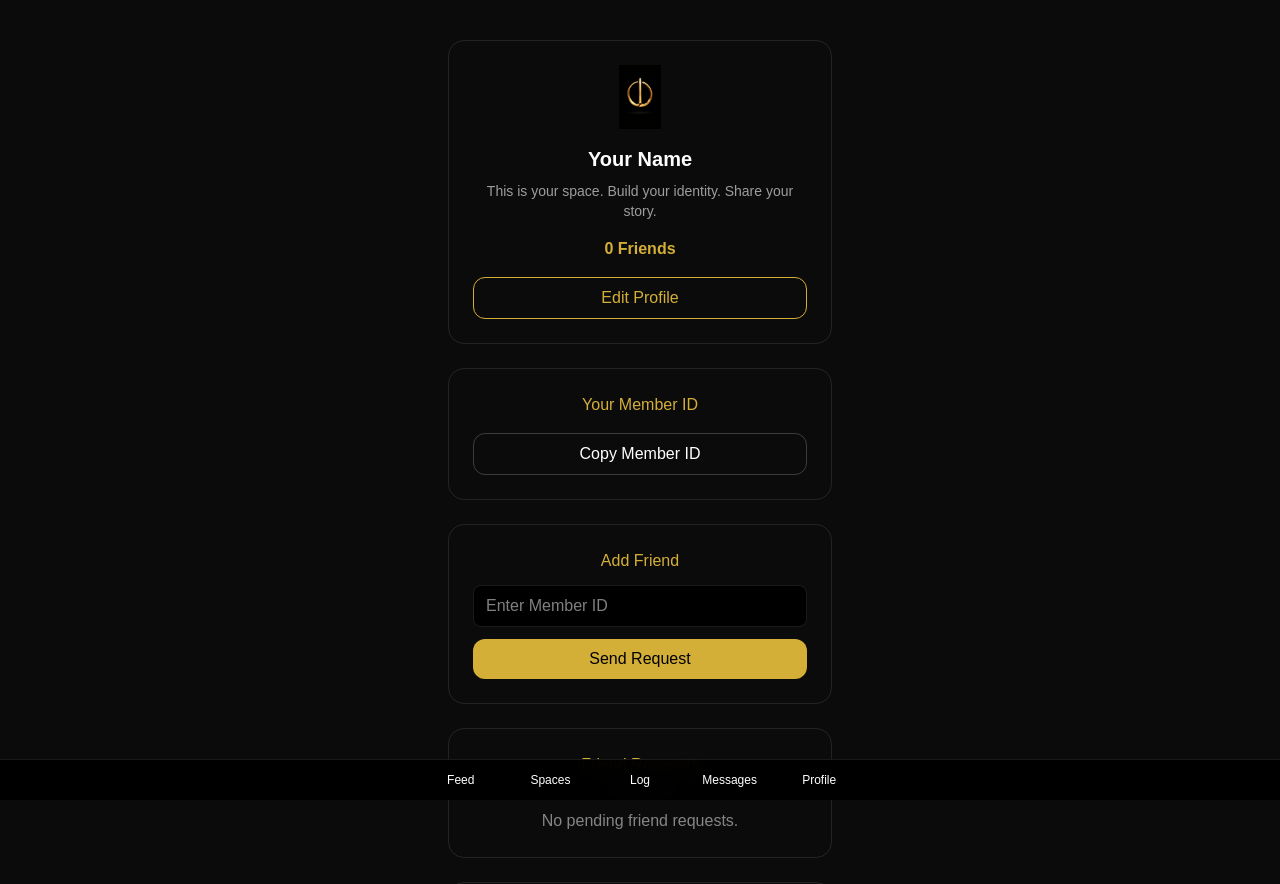
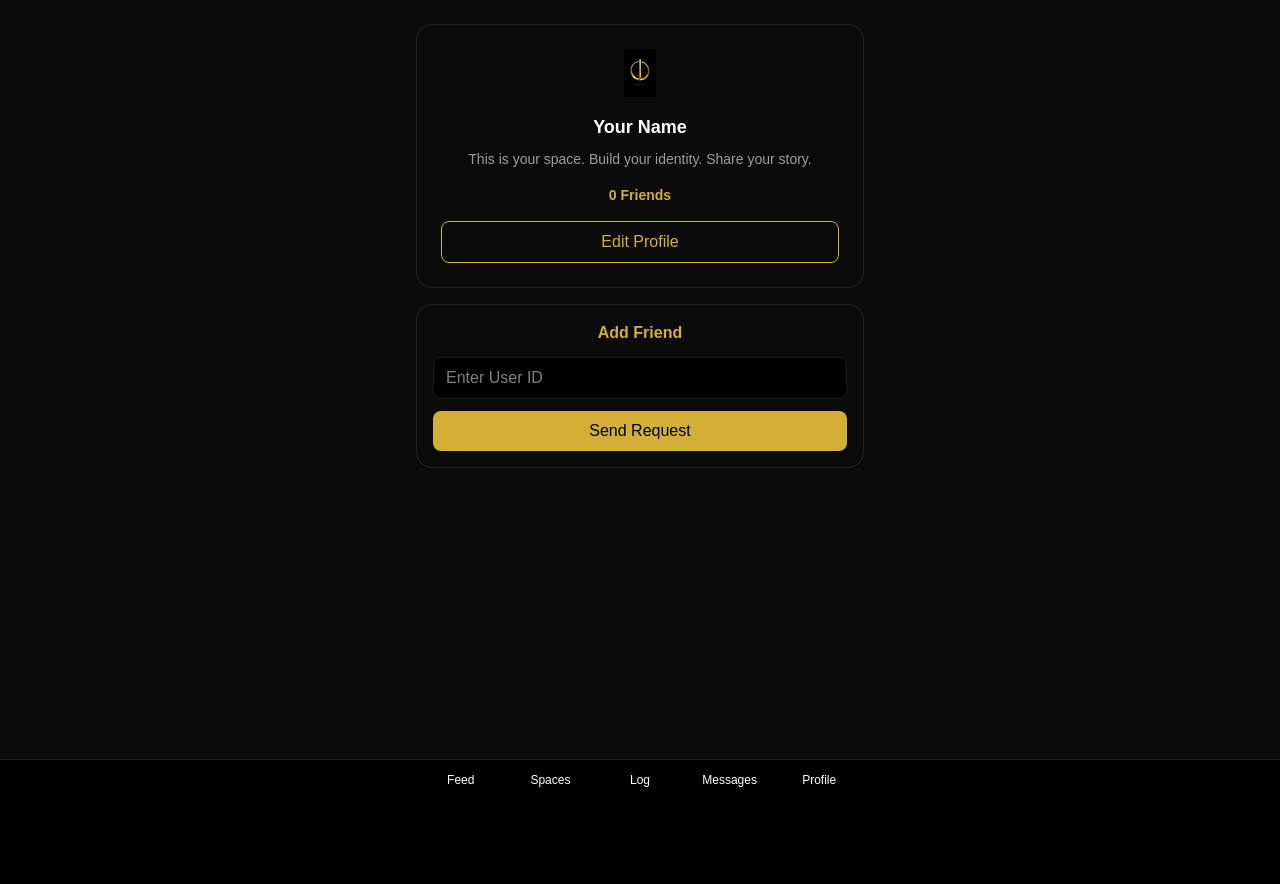
Before and after one commit to thewarnetworkpodcast-lgtm/war-network-beta, a Next.js app: page /profile in a window 1280 px wide. Shown: the top 884 px of the page. Built offline with nearby package versions, Linux system fonts and the light colour scheme.

Commit message:
removed member id, cleaned profile UI

```diff
--- a/app/profile/page.tsx
+++ b/app/profile/page.tsx
@@ -3,41 +3,20 @@
 import { useEffect, useState } from "react";
 import { supabase } from "../lib/supabaseClient";
 
-type FriendRequest = {
-  id: string;
-  sender_id: string;
-  receiver_id: string;
-  status: "pending" | "accepted" | "declined";
-  created_at: string;
-};
-
-type Friend = {
-  id: string;
-  user_id: string;
-  friend_id: string;
-  created_at: string;
-};
-
 export default function ProfilePage() {
-  const [userId, setUserId] = useState<string>("");
   const [profileName, setProfileName] = useState("Your Name");
   const [profileBio, setProfileBio] = useState(
     "This is your space. Build your identity. Share your story."
   );
-
-  const [friendRequests, setFriendRequests] = useState<FriendRequest[]>([]);
-  const [friends, setFriends] = useState<Friend[]>([]);
-  const [targetId, setTargetId] = useState("");
-  const [statusMsg, setStatusMsg] = useState("");
-  const [loading, setLoading] = useState(true);
+  const [friendsCount, setFriendsCount] = useState(0);
+  const [targetUserId, setTargetUserId] = useState("");
+  const [userId, setUserId] = useState("");
 
   useEffect(() => {
-    loadProfilePage();
+    loadProfile();
   }, []);
 
-  async function loadProfilePage() {
-    setLoading(true);
-
+  async function loadProfile() {
     const {
       data: { user },
     } = await supabase.auth.getUser();
@@ -46,211 +25,83 @@
 
     setUserId(user.id);
 
-    const { data: requests } = await supabase
-      .from("friend_requests")
-      .select("*")
-      .eq("receiver_id", user.id)
-      .eq("status", "pending");
+    const savedName = localStorage.getItem("war-profile-name");
+    const savedBio = localStorage.getItem("war-profile-bio");
 
-    if (requests) setFriendRequests(requests);
+    if (savedName) setProfileName(savedName);
+    if (savedBio) setProfileBio(savedBio);
 
-    const { data: friendsData } = await supabase
+    const { data } = await supabase
       .from("friends")
-      .select("*")
+      .select("id")
       .eq("user_id", user.id);
 
-    if (friendsData) setFriends(friendsData);
-
-    setLoading(false);
+    if (data) setFriendsCount(data.length);
   }
 
   async function sendFriendRequest() {
-    if (!targetId.trim()) return;
-
-    if (targetId === userId) {
-      setStatusMsg("You can't add yourself.");
-      return;
-    }
-
-    const { data: existing } = await supabase
-      .from("friend_requests")
-      .select("*")
-      .eq("sender_id", userId)
-      .eq("receiver_id", targetId)
-      .eq("status", "pending");
-
-    if (existing && existing.length > 0) {
-      setStatusMsg("Request already sent.");
-      return;
-    }
+    if (!targetUserId || targetUserId === userId) return;
 
     await supabase.from("friend_requests").insert([
       {
         sender_id: userId,
-        receiver_id: targetId,
+        receiver_id: targetUserId,
         status: "pending",
       },
     ]);
 
-    setStatusMsg("Request sent.");
-    setTargetId("");
-  }
-
-  async function acceptFriendRequest(requestId: string, senderId: string) {
-    await supabase
-      .from("friend_requests")
-      .update({ status: "accepted" })
-      .eq("id", requestId);
-
-    await supabase.from("friends").insert([
-      { user_id: userId, friend_id: senderId },
-      { user_id: senderId, friend_id: userId },
-    ]);
-
-    loadProfilePage();
-  }
-
-  async function declineFriendRequest(requestId: string) {
-    await supabase
-      .from("friend_requests")
-      .update({ status: "declined" })
-      .eq("id", requestId);
-
-    loadProfilePage();
+    setTargetUserId("");
+    alert("Friend request sent");
   }
 
   return (
-    <main className="min-h-screen bg-[#0b0b0b] px-4 py-10 pb-24 text-white">
-      <div className="mx-auto flex w-full max-w-sm flex-col gap-6">
+    <main className="min-h-screen bg-[#0b0b0b] text-white px-4 py-6 pb-24">
+      <div className="max-w-md mx-auto flex flex-col gap-4">
 
         {/* PROFILE */}
         <section className="rounded-2xl border border-white/10 p-6 text-center">
-          <div className="mb-4 flex justify-center">
+          <div className="flex justify-center mb-4">
             <img
               src="/fracturelight.png"
-              alt="W.A.R"
-              className="h-16 w-16 object-contain"
+              alt="Fracturelight"
+              className="h-12 w-12 object-contain"
             />
           </div>
 
-          <h1 className="mb-2 text-xl font-semibold">{profileName}</h1>
+          <h1 className="text-lg font-semibold">{profileName}</h1>
 
-          <p className="mb-4 text-sm text-white/60">{profileBio}</p>
-
-          <p className="mb-4 font-semibold text-[#D4AF37]">
-            {friends.length} Friends
+          <p className="text-white/60 text-sm mt-2">
+            {profileBio}
           </p>
 
-          <button className="w-full rounded-xl border border-[#D4AF37] py-2 text-[#D4AF37]">
+          <p className="text-[#D4AF37] mt-4 text-sm font-semibold">
+            {friendsCount} Friends
+          </p>
+
+          <button className="mt-4 w-full border border-[#D4AF37] rounded-lg py-2 text-[#D4AF37]">
             Edit Profile
           </button>
         </section>
 
-        {/* MEMBER ID */}
-        <section className="rounded-2xl border border-white/10 p-6 text-center">
-          <h2 className="mb-2 text-[#D4AF37]">Your Member ID</h2>
-
-          <p className="mb-4 text-sm text-white/70 break-all">
-            {userId}
-          </p>
-
-          <button
-            onClick={() => navigator.clipboard.writeText(userId)}
-            className="w-full rounded-xl border border-white/20 py-2"
-          >
-            Copy Member ID
-          </button>
-        </section>
-
         {/* ADD FRIEND */}
-        <section className="rounded-2xl border border-white/10 p-6 text-center">
-          <h2 className="mb-3 text-[#D4AF37]">Add Friend</h2>
+        <section className="rounded-2xl border border-white/10 p-4 text-center">
+          <h2 className="text-[#D4AF37] font-semibold mb-3">
+            Add Friend
+          </h2>
 
           <input
-            value={targetId}
-            onChange={(e) => setTargetId(e.target.value)}
-            placeholder="Enter Member ID"
-            className="w-full mb-3 rounded-lg bg-black border border-white/10 px-3 py-2 text-sm"
+            value={targetUserId}
+            onChange={(e) => setTargetUserId(e.target.value)}
+            placeholder="Enter User ID"
+            className="w-full rounded-lg bg-black border border-white/10 px-3 py-2 text-sm mb-3 outline-none"
           />
 
           <button
             onClick={sendFriendRequest}
-            className="w-full rounded-xl bg-[#D4AF37] py-2 text-black"
+            className="w-full bg-[#D4AF37] text-black rounded-lg py-2 text-sm font-semibold"
           >
             Send Request
           </button>
-
-          {statusMsg && (
-            <p className="mt-3 text-xs text-white/60">{statusMsg}</p>
-          )}
-        </section>
-
-        {/* FRIEND REQUESTS */}
-        <section className="rounded-2xl border border-white/10 p-6">
-          <div className="text-center mb-3">
-            <h2 className="text-[#D4AF37]">Friend Requests</h2>
-            <p className="text-sm text-white/60">
-              {friendRequests.length} pending
-            </p>
-          </div>
-
-          {friendRequests.length === 0 ? (
-            <div className="text-center text-white/50">
-              No pending friend requests.
-            </div>
-          ) : (
-            friendRequests.map((req) => (
-              <div
-                key={req.id}
-                className="border border-white/10 rounded-lg p-3 mb-2"
-              >
-                <p className="text-sm mb-2">{req.sender_id}</p>
-
-                <div className="flex gap-2">
-                  <button
-                    onClick={() =>
-                      acceptFriendRequest(req.id, req.sender_id)
-                    }
-                    className="bg-[#D4AF37] px-3 py-1 text-black rounded"
-                  >
-                    Accept
-                  </button>
-
-                  <button
-                    onClick={() => declineFriendRequest(req.id)}
-                    className="border border-white/20 px-3 py-1 rounded"
-                  >
-                    Decline
-                  </button>
-                </div>
-              </div>
-            ))
-          )}
-        </section>
-
-        {/* FRIEND LIST */}
-        <section className="rounded-2xl border border-white/10 p-6">
-          <div className="text-center mb-3">
-            <h2 className="text-[#D4AF37]">Friends List</h2>
-            <p className="text-sm text-white/60">
-              {friends.length} total
-            </p>
-          </div>
-
-          {friends.length === 0 ? (
-            <div className="text-center text-white/50">
-              No friends added yet.
-            </div>
-          ) : (
-            friends.map((f) => (
-              <div
-                key={f.id}
-                className="border border-white/10 rounded-lg p-3 mb-2"
-              >
-                {f.friend_id}
-              </div>
-            ))
-          )}
         </section>
 
       </div>
```
